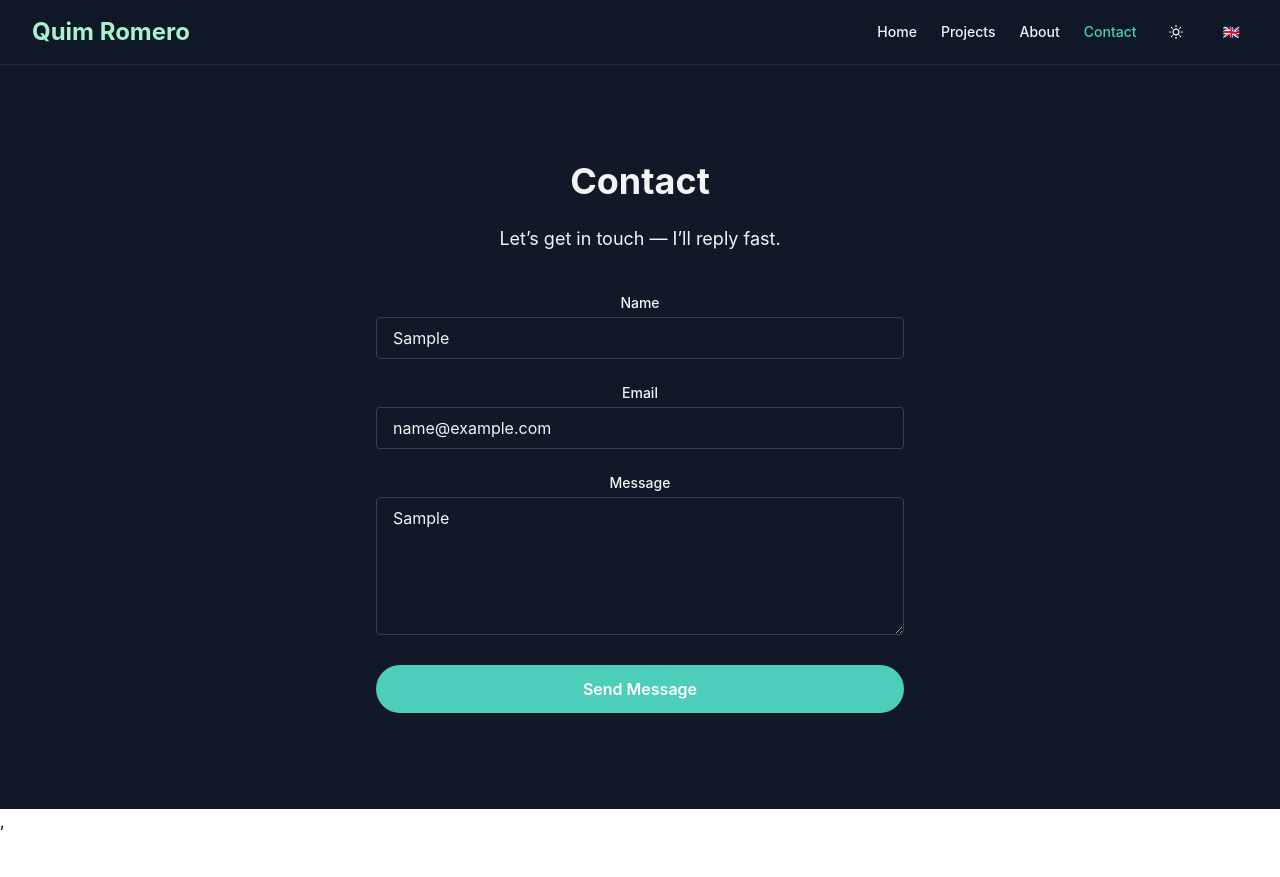
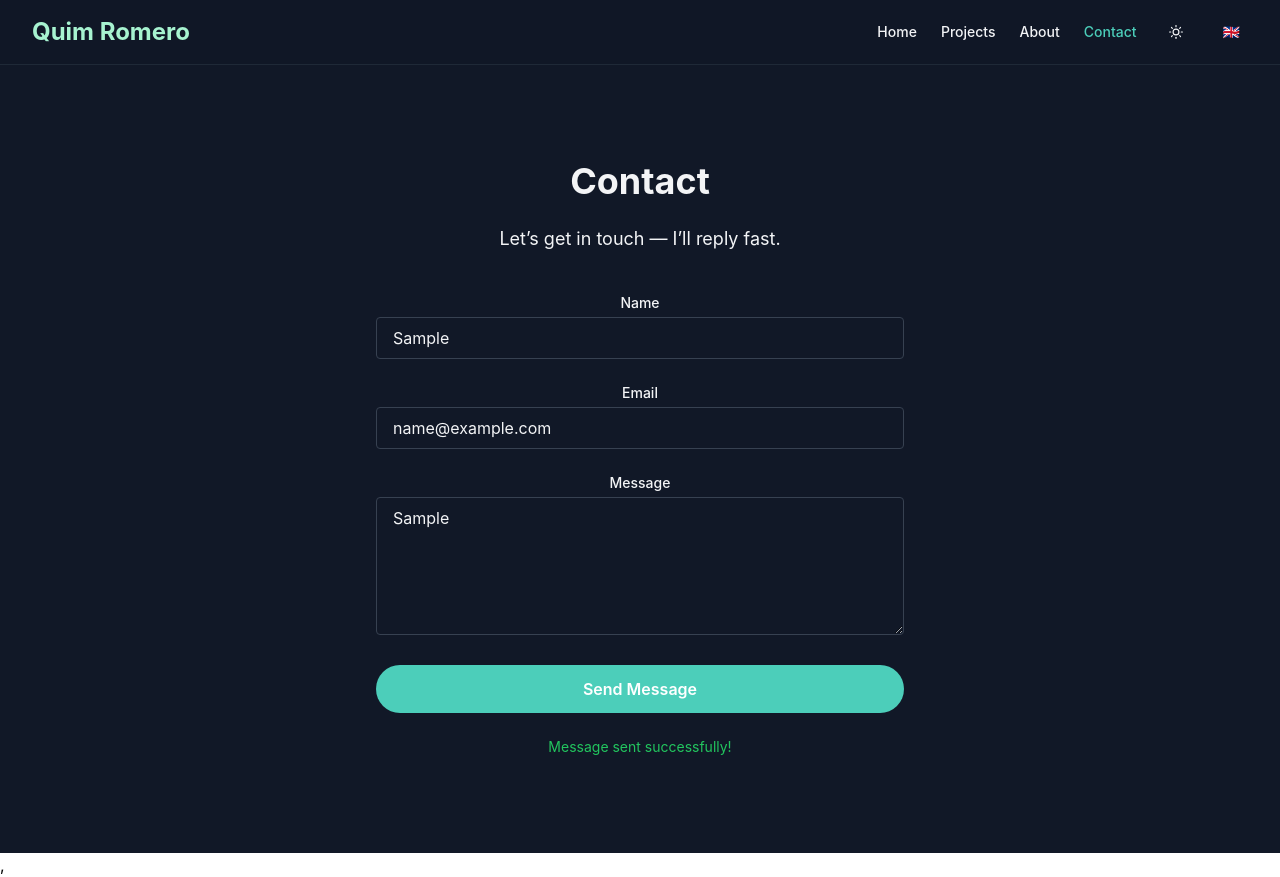
Before and after one commit to quim-romero/portfolio, a React (Vite) app: page /contact in a window 1280 px wide. Both pictures are taken after typing "Sample", "name@example.com", "Sample" into the empty fields and a click on the button "Send Message". Before the commit the page ends 833 px from the top, so only its background shows below. Built offline with nearby package versions, Linux system fonts and the light colour scheme.

Commit message:
feat: add visual feedback and loading state to form

```diff
--- a/src/pages/Contact.tsx
+++ b/src/pages/Contact.tsx
@@ -2,6 +2,7 @@ import Layout from "../layout/Layout";
 import { useForm } from "react-hook-form";
 import * as yup from "yup";
 import { yupResolver } from "@hookform/resolvers/yup";
+import { useState } from "react";
 
 const schema = yup.object().shape({
   name: yup.string().required("Name is required."),
@@ -18,7 +19,14 @@ export default function Contact() {
     resolver: yupResolver(schema),
   });
 
-  const onSubmit = (data: any) => {
+  const [loading, setLoading] = useState(false);
+  const [success, setSuccess] = useState(false);
+
+  const onSubmit = async (data: any) => {
+    setLoading(true);
+    await new Promise((res) => setTimeout(res, 1500));
+    setLoading(false);
+    setSuccess(true);
     console.log(data);
   };
 
@@ -71,10 +79,17 @@ export default function Contact() {
 
           <button
             type="submit"
-            className="w-full bg-brand text-white px-6 py-3 rounded-full font-semibold hover:brightness-110 transition"
+            className="w-full bg-brand text-white px-6 py-3 rounded-full font-semibold transition disabled:opacity-50"
+            disabled={loading}
           >
-            Send Message
+            {loading ? "Sending..." : "Send Message"}
           </button>
+
+          {success && (
+            <p className="text-green-500 text-sm mt-4">
+              Message sent successfully!
+            </p>
+          )}
         </form>
       </section>
     </Layout>
```
